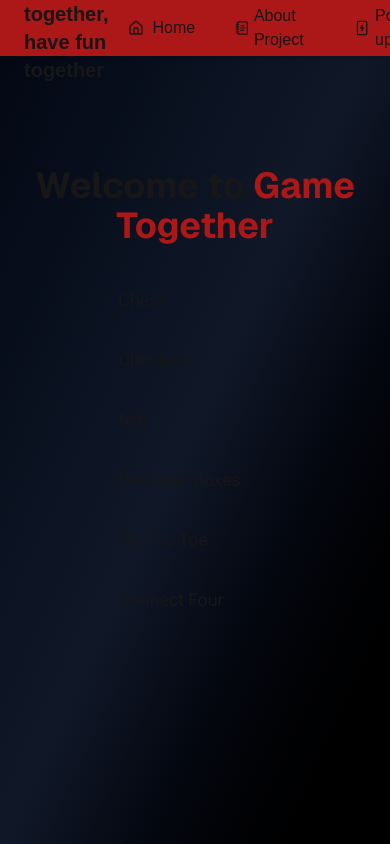
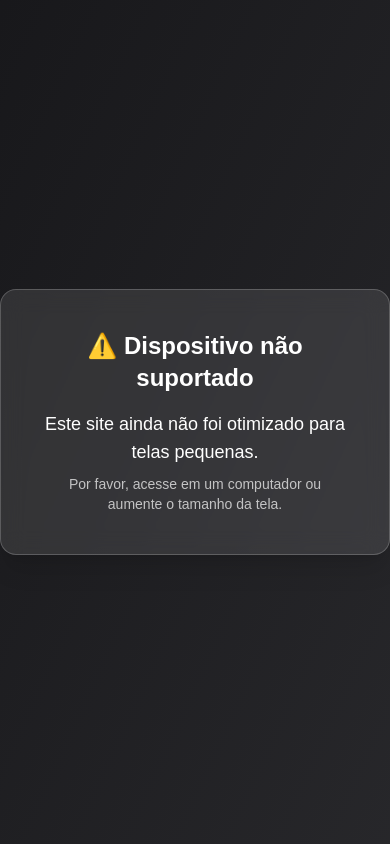
Before and after one commit to Lucasrfon/gametogether, a Next.js app: page / in a window 390 px wide. Built offline with nearby package versions, Linux system fonts and the light colour scheme.

Commit message:
feature: create ScreenGuard

```diff
--- a/package.json
+++ b/package.json
@@ -12,7 +12,7 @@
   "dependencies": {
     "@heroicons/react": "^2.2.0",
     "lucide-react": "^0.542.0",
-    "next": "15.5.0",
+    "next": "^15.5.14",
     "react": "19.1.0",
     "react-dom": "19.1.0"
   },
--- a/src/app/layout.tsx
+++ b/src/app/layout.tsx
@@ -8,6 +8,7 @@ import {
 } from 'next/font/google';
 import './globals.css';
 import Header from '../components/Header';
+import ScreenGuard from '../components/ScreenGuard';
 
 const geistSans = Geist({
   variable: '--font-geist-sans',
@@ -52,9 +53,10 @@ export default function RootLayout({
       <body
         className={`${geistSans.variable} ${geistMono.variable} ${uncial.variable} ${roboto.variable} ${montserrat.variable} antialiased`}
       >
-        <Header />
-
-        {children}
+        <ScreenGuard>
+          <Header />
+          {children}
+        </ScreenGuard>
       </body>
     </html>
   );
--- /dev/null
+++ b/src/components/ScreenGuard.tsx
@@ -0,0 +1,29 @@
+'use client';
+
+import { useEffect, useState } from 'react';
+import UnsupportedScreen from './UnsupportedScreen';
+
+export default function ScreenGuard({
+  children,
+}: {
+  children: React.ReactNode;
+}) {
+  const [isSmallScreen, setIsSmallScreen] = useState(false);
+
+  useEffect(() => {
+    const checkScreen = () => {
+      setIsSmallScreen(window.innerWidth < 900);
+    };
+
+    checkScreen();
+    window.addEventListener('resize', checkScreen);
+
+    return () => window.removeEventListener('resize', checkScreen);
+  }, []);
+
+  if (isSmallScreen) {
+    return <UnsupportedScreen />;
+  }
+
+  return <>{children}</>;
+}
--- /dev/null
+++ b/src/components/UnsupportedScreen.tsx
@@ -0,0 +1,19 @@
+export default function UnsupportedScreen() {
+  return (
+    <div className="flex items-center justify-center min-h-screen bg-gradient-to-br from-zinc-900 to-zinc-800 text-white">
+      <div className="backdrop-blur-md bg-white/10 border border-white/20 rounded-2xl p-10 max-w-md text-center shadow-xl">
+        <h1 className="text-2xl font-bold mb-4">
+          ⚠️ Dispositivo não suportado
+        </h1>
+
+        <p className="text-lg mb-2">
+          Este site ainda não foi otimizado para telas pequenas.
+        </p>
+
+        <p className="text-sm opacity-70">
+          Por favor, acesse em um computador ou aumente o tamanho da tela.
+        </p>
+      </div>
+    </div>
+  );
+}
```
Also changed, not shown: 1 other file (tests, documents, lock files or other folders).
